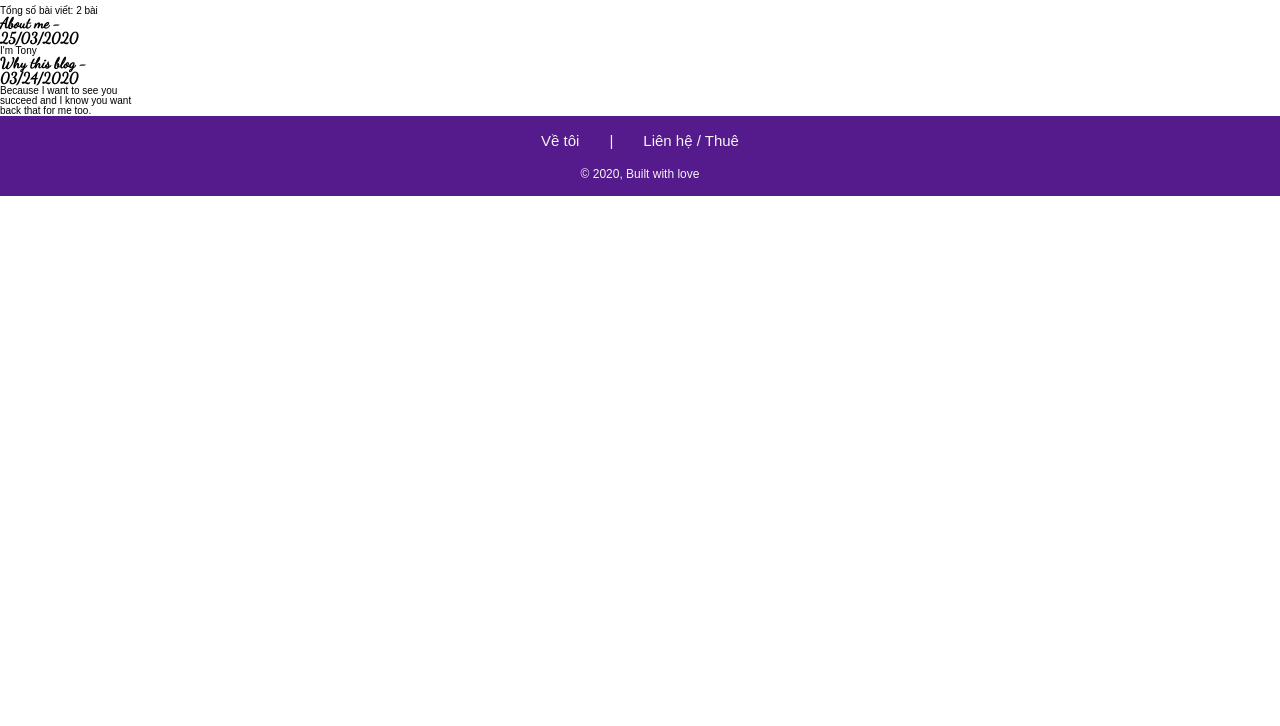
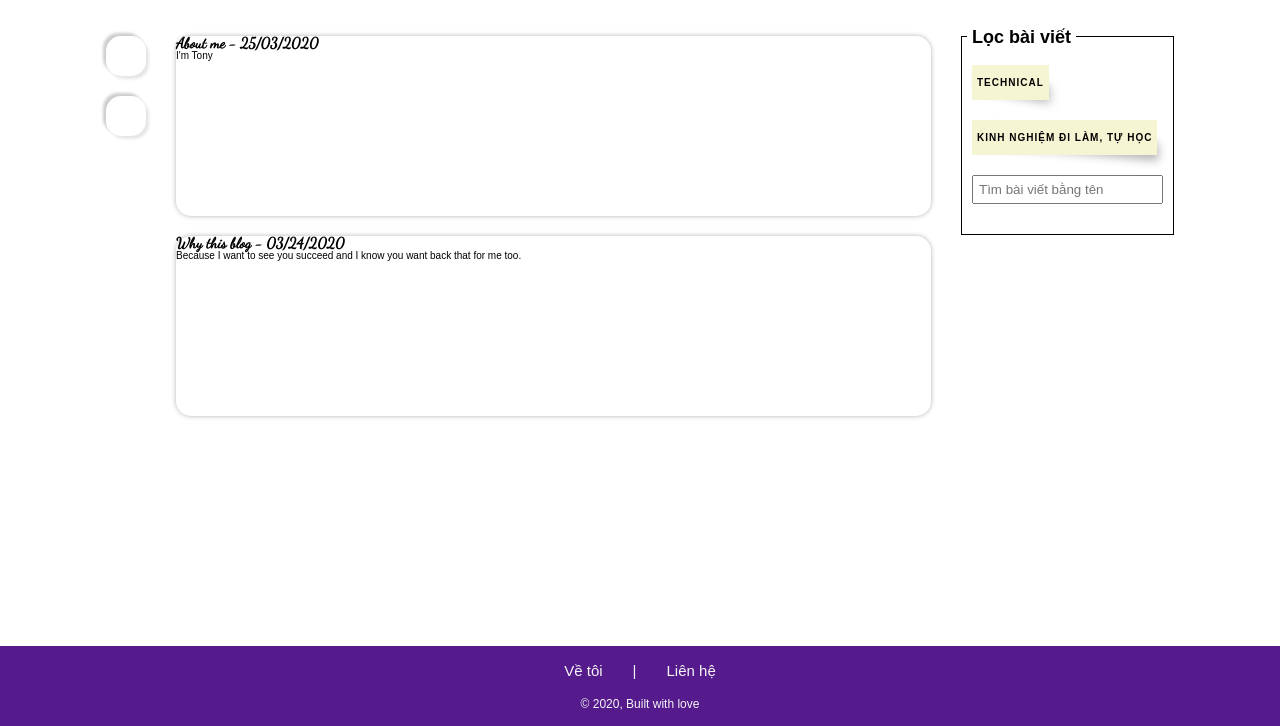
Before and after one commit to buitrungthien/kysu-mattien-blog, a Gatsby site: page / in a window 1280 px wide. Shown: the part 74-800 px from the top of the page. Built offline with nearby package versions, Linux system fonts and the light colour scheme; Gatsby itself is replaced by a stand-in of ours; a web font is replaced by a local one.

Commit message:
continued inplemnting the index page

```diff
--- a/gatsby-config.js
+++ b/gatsby-config.js
@@ -1,6 +1,6 @@
 module.exports = {
   siteMetadata: {
-    title: `Front end - ReactJS - Kỹ sư mặt tiền`,
+    title: `Front end - ReactJS - Kỹ sư "mặt tiền"`,
     description: `Kick off your next, great Gatsby project with this default starter. This barebones starter ships with the main Gatsby configuration files you might need.`,
     author: `@gatsbyjs`,
   },
--- a/src/components/layout.js
+++ b/src/components/layout.js
@@ -26,12 +26,18 @@ const Layout = ({ children }) => {
   return (
     <>
       <Header siteTitle={data.site.siteMetadata.title} />
+      <aside className='social'>
+        <ul className="social-links-wrap">
+          <li className="social-link"></li>
+          <li className="social-link"></li>
+        </ul>
+      </aside>
       <main className='main'>{children}</main>
       <footer className='footer'>
         <nav>
           <ul>
             <li><Link to='about'>Về tôi</Link></li>
-            <li><Link to='contact'>Liên hệ / Thuê</Link></li>
+            <li><Link to='contact'>Liên hệ</Link></li>
           </ul>
         </nav>
         <span>© {new Date().getFullYear()}, Built with
--- a/src/pages/index.js
+++ b/src/pages/index.js
@@ -1,28 +1,39 @@
-import React from "react"
-import { graphql } from "gatsby"
+import React from 'react';
+import { graphql } from 'gatsby';
 
-import Layout from "../components/layout"
-import SEO from "../components/seo"
+import Layout from '../components/layout';
+import SEO from '../components/seo';
 
 const IndexPage = ({ data }) => {
   const { edges } = data.allMarkdownRemark;
   return (
     <Layout>
       <SEO title="Home" />
-      <div>Tổng số bài viết: {data.allMarkdownRemark.totalCount} bài</div>
-      {edges.map(({node}) => (
-        <article key={node.id}>
-          <h2>
-            {node.frontmatter.title} - <time>{node.frontmatter.date}</time>
-          </h2>
-          <div>{node.excerpt}</div>
-        </article>
-      ))}
+      <div className="main__content">
+        <div className="articles-wrap">
+          {edges.map(({ node }) => (
+            <article key={node.id} className="article-card">
+              <h2 className="article-card__header">
+                {node.frontmatter.title} - <time>{node.frontmatter.date}</time>
+              </h2>
+              <div className="article-card__exerpt">{node.excerpt}</div>
+            </article>
+          ))}
+        </div>
+        <aside className="side-bar">
+          <span className="side-bar__filter-title">Lọc bài viết</span>
+          <ul className="tags-option">
+            <li className="tag">Technical</li>
+            <li className="tag">Kinh nghiệm đi làm, tự học</li>
+          </ul>
+          <input type="search" className='search' placeholder='Tìm bài viết bằng tên' />
+        </aside>
+      </div>
     </Layout>
-  )
-}
+  );
+};
 
-export default IndexPage
+export default IndexPage;
 
 export const query = graphql`
   query {
@@ -40,4 +51,4 @@ export const query = graphql`
       totalCount
     }
   }
-`
+`;
--- /dev/null
+++ b/src/scss/_landing.scss
@@ -0,0 +1,117 @@
+.main__content {
+  display: flex;
+  justify-content: flex-start;
+  align-items: flex-start;
+
+  & > *:first-child {
+    flex: 1;
+  }
+
+  & > *:not(:last-child) {
+    margin-right: 3rem;
+  }
+}
+
+.side-bar {
+  border: solid 1px black;
+  position: relative;
+  display: flex;
+  flex-direction: column;
+  align-items: flex-start;
+  padding: 1rem;
+  z-index: 0;
+
+  & > *:not(:first-child) {
+    margin-bottom: 2rem;
+  }
+
+  &__filter-title {
+    font-weight: bold;
+    font-size: 1.8rem;
+    transform: translateY(calc(-50% - 1rem));
+    margin: 0 -5px;
+    padding: 0 5px;
+    background: white;
+    display: inline-block;
+  }
+}
+
+.tags-option {
+  display: flex;
+  flex-direction: column;
+  align-items: flex-start;
+
+  & > *:not(:last-child) {
+    margin-bottom: 2rem;
+  }
+
+  .tag {
+    padding: 1rem 0.5rem;
+    background: rgb(245, 245, 211);
+    color: black;
+    font-weight: bold;
+    text-transform: uppercase;
+    position: relative;
+    display: inline-block;
+    cursor: pointer;
+    line-height: 1.5;
+    letter-spacing: 1px;
+
+    &::before {
+      content: '';
+      position: absolute;
+      bottom: 10px;
+      left: 10%;
+      width: 90%;
+      height: 50%;
+      background: rgba(0, 0, 0, 0.3);
+      transform-origin: left;
+      transform: skewY(5deg);
+      z-index: -1;
+      filter: blur(5px);
+    }
+
+    &:first-child::before {
+      transform: skewY(10deg);
+    }
+
+    &:hover::after {
+      content: '';
+      background-color: red;
+      position: absolute;
+      width: 8px;
+      height: 8px;
+      border-radius: 50%;
+      top: 3px;
+      left: 3px;
+    }
+  }
+}
+
+.search {
+  padding: 5px;
+}
+
+.articles-wrap {
+  display: flex;
+  flex-direction: column;
+  justify-content: flex-start;
+  align-items: stretch;
+}
+
+.article-card {
+  display: flex;
+  flex-direction: column;
+  justify-content: flex-start;
+  align-items: stretch;
+  box-shadow: 0px 0px 5px rgba(0, 0, 0, 0.3);
+  border-radius: 15px;
+  margin-bottom: 2rem;
+  min-height: 18rem;
+
+  &__header {
+  }
+
+  &__excerpt {
+  }
+}
--- a/src/scss/_layout.scss
+++ b/src/scss/_layout.scss
@@ -4,25 +4,35 @@
 #gatsby-focus-wrapper {
   display: grid;
   grid-template:
-    'head head head' min-content
-    'main main side' min-content
-    'foot foot foot' min-content /
-    1fr minmax(min-content, 998px) 1fr;
+    '. head head .' min-content
+    '. social main side' 1fr
+    'foot foot foot foot' min-content /
+    1fr min-content minmax(min-content, 998px) 1fr;
   background-color: white;
+  min-height: 100vh;
+  row-gap: 3rem;
 }
 
 .header {
-  height: 8rem;
-  padding: 0 2rem;
+  min-height: 8rem;
   grid-area: head;
-  display: flex;
-  align-items: center;
+  display: grid;
+  grid-template-columns: 1fr 3fr 1fr;
+  align-content: center;
   justify-content: space-between;
   font-family: 'Dancing Script', cursive;
 
   .my-name,
   .perspective {
     font-size: 2.7rem;
+  }
+
+  .my-name {
+    justify-self: start;
+  }
+
+  .perspective {
+    justify-self: end;
   }
 
   h1 {
@@ -105,3 +115,42 @@
     }
   }
 }
+
+.social {
+  grid-area: social;
+  margin-right: 3rem;
+  display: flex;
+  position: sticky;
+  top: 0;
+  left: 0;
+
+
+  .social-links-wrap {
+    display: flex;
+    flex-direction: column;
+    list-style: none;
+  }
+
+  .social-link {
+    width: 4rem;
+    height: 4rem;
+    border-radius: 5px;
+    margin-bottom: 2rem;
+    background: white;
+    border-radius: 15px;
+    cursor: pointer;
+    box-shadow: -3px -3px 3px rgba(0,0,0,0.2),
+                3px 3px 3px rgba(0,0,0,0.1);
+
+    &:hover {
+      box-shadow: -3px -3px 3px rgba(0,0,0,0.2),
+                  3px 3px 3px rgba(0,0,0,0.1),
+				          inset -3px -3px -3px rgba(255,255,255,0.2),
+				          inset 3px 3px 3px rgba(0,0,0,0.1);
+    }
+  }
+}
+
+.main {
+  grid-area: main;
+}
--- a/src/scss/main.scss
+++ b/src/scss/main.scss
@@ -1,2 +1,4 @@
 @import './reset';
 @import './layout';
+@import './landing';
+@import './helpers';
```
Also changed, not shown: src/scss/_helpers.scss (added).
